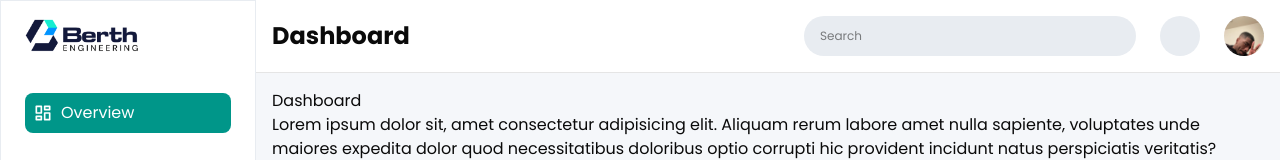
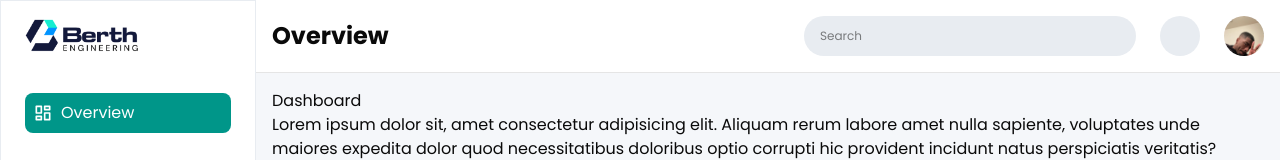
Before and after one commit to ranselorm/project-alpha, a React (Vite) app: page / in a window 1280 px wide. Shown: the top 160 px of the page. Built offline with nearby package versions, Linux system fonts and the light colour scheme; some icons are missing.

Commit message:
Add page titles

```diff
--- a/src/App.tsx
+++ b/src/App.tsx
@@ -10,7 +10,9 @@ const App = () => {
   const location = useLocation();
 
   const pageTitles: { [key: string]: string } = {
-    "/": "Dashboard",
+    "/": "Overview",
+    "/accounts": "Accounts",
+    "/transactions": "Transactions",
     "/settings": "Settings",
   };
 
```
